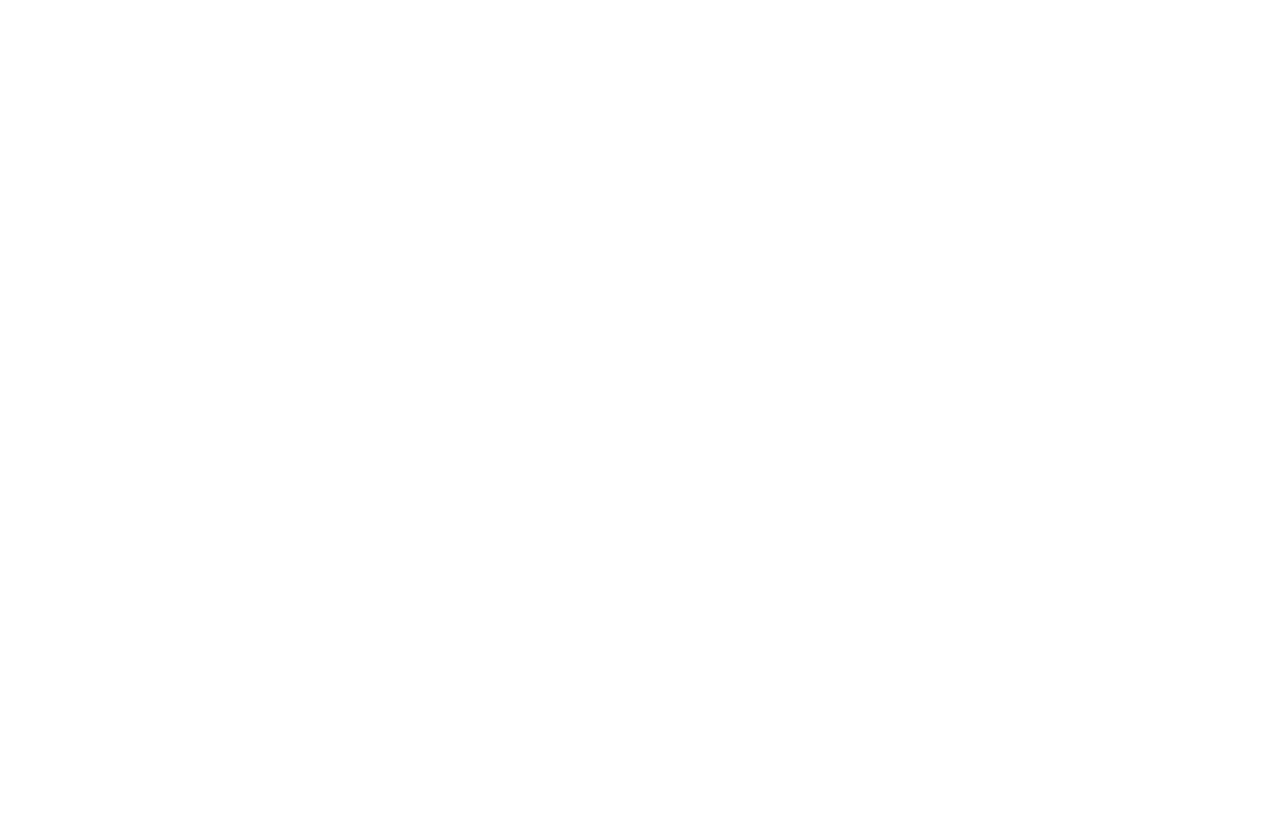
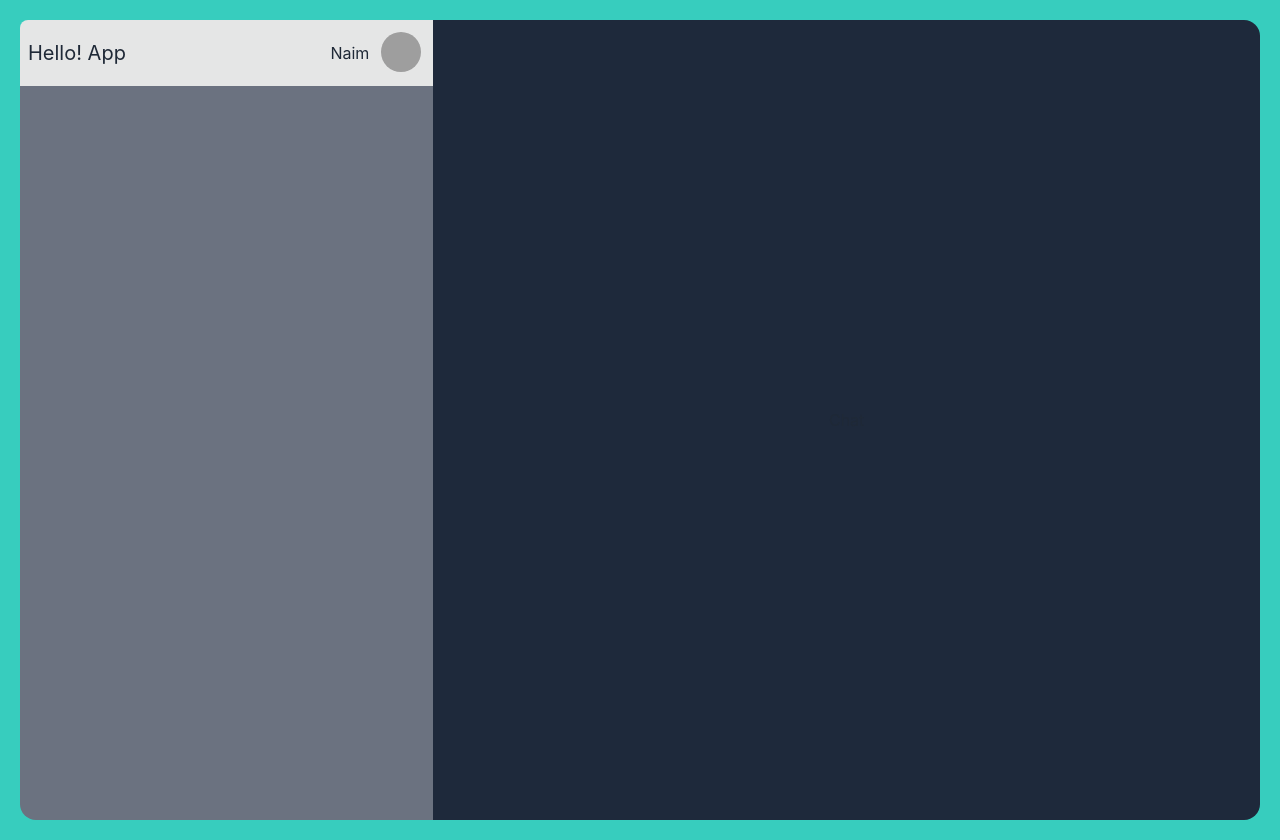
Before and after one commit to NaimulAlam/HelloChat, a React (Create React App) app: page / in a window 1280 px wide. Before the commit the page ends 800 px from the top, so only its background shows below. Built offline with nearby package versions, Linux system fonts and the light colour scheme; grey boxes are pictures that could not be loaded.

Commit message:
chat page setup initial

```diff
--- a/src/App.js
+++ b/src/App.js
@@ -3,7 +3,7 @@
 
 function App() {
   return (
-    <div className="App">
+    <div className="App bg-accent">
       <Home></Home>
     </div>
   );
--- a/src/Pages/Home.jsx
+++ b/src/Pages/Home.jsx
@@ -1,12 +1,21 @@
 import React from 'react'
-// import Register from './Register'
-// import Login from './Login'
+import Sidebar from '../components/Sidebar'
+import Chat from '../components/Chat/Chat'
+
 
 const Home = () => {
   return (
-    <div>
-      {/* <Register></Register> */}
-      {/* <Login></Login> */}
+    <div className="container mx-auto p-5">
+      <div class="flex flex-row rounded-tr-xl">
+        <div class="basis-1/3 bg-gray-500 rounded-tl-2xl rounded-bl-2xl">
+          <Sidebar></Sidebar>
+        </div>
+        <div class="basis-2/3 rounded-2xl">
+          <div className="flex items-center justify-center h-screen  bg-slate-800 rounded-tr-2xl rounded-br-2xl">
+            <Chat></Chat>
+          </div>
+        </div>
+      </div>
     </div>
   )
 }
--- a/src/components/Chat/Chat.jsx
+++ b/src/components/Chat/Chat.jsx
@@ -0,0 +1,9 @@
+import React from 'react'
+
+const Chat = () => {
+  return (
+    <div>Chat</div>
+  )
+}
+
+export default Chat
--- a/src/components/Chat/Chats.jsx
+++ b/src/components/Chat/Chats.jsx
@@ -0,0 +1,9 @@
+import React from 'react'
+
+const Chats = () => {
+  return (
+    <div>Chats</div>
+  )
+}
+
+export default Chats
--- a/src/components/Input.jsx
+++ b/src/components/Input.jsx
@@ -0,0 +1,9 @@
+import React from 'react'
+
+const input = () => {
+  return (
+    <div>input</div>
+  )
+}
+
+export default input
--- a/src/components/Message.jsx
+++ b/src/components/Message.jsx
@@ -0,0 +1,9 @@
+import React from 'react'
+
+const Message = () => {
+  return (
+    <div>Message</div>
+  )
+}
+
+export default Message
--- a/src/components/Navbar.jsx
+++ b/src/components/Navbar.jsx
@@ -0,0 +1,45 @@
+import React from 'react'
+
+const Navbar = () => {
+  return (
+    // <div className='flex items-center justify-between'>
+    //   <div className='navbar'>
+    //     <span className="logo">
+    //       Hello! App
+    //     </span>
+    //   </div>
+    //   <div className="flex user">
+    //     <img src="" alt="" />
+    //     <span>Naim</span>
+    //     <button className="primary">logout</button>
+    //   </div>
+    // </div>
+    <div className="navbar bg-base-300 rounded-tl-lg">
+      <div className="flex-1">
+        <span className="normal-case text-xl">Hello! App</span>
+      </div>
+      <div className="flex-none gap-2">
+        <p>Naim</p>
+        <div className="dropdown dropdown-end">
+          <label tabIndex={0} className="btn btn-ghost btn-circle avatar">
+            <div className="w-10 rounded-full">
+              <img src="https://placeimg.com/80/80/people" alt=''/>
+            </div>
+          </label>
+          <ul tabIndex={0} className="mt-3 p-2 shadow menu menu-compact dropdown-content bg-base-100 rounded-box w-52">
+            <li>
+              <a className="justify-between">
+                Profile
+                <span className="badge">New</span>
+              </a>
+            </li>
+            <li><a>Settings</a></li>
+            <li><a>Logout</a></li>
+          </ul>
+        </div>
+      </div>
+    </div>
+  )
+}
+
+export default Navbar
--- a/src/components/Search.jsx
+++ b/src/components/Search.jsx
@@ -0,0 +1,9 @@
+import React from 'react'
+
+const Search = () => {
+  return (
+    <div>Search</div>
+  )
+}
+
+export default Search
--- a/src/components/Sidebar.jsx
+++ b/src/components/Sidebar.jsx
@@ -0,0 +1,12 @@
+import React from 'react'
+import Navbar from './Navbar'
+
+const Sidebar = () => {
+  return (
+    <div>
+      <Navbar></Navbar>
+    </div>
+  )
+}
+
+export default Sidebar
```
